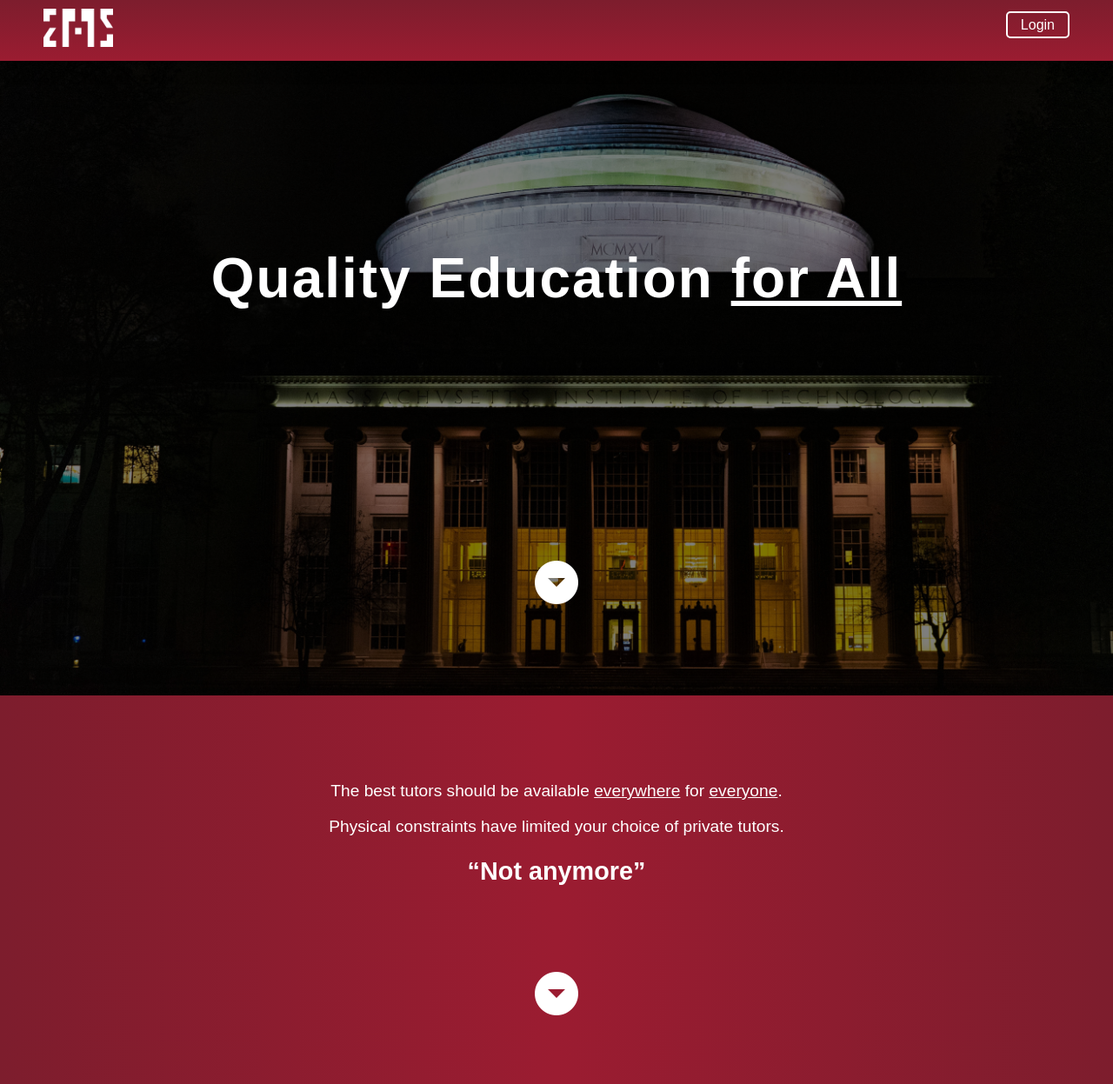
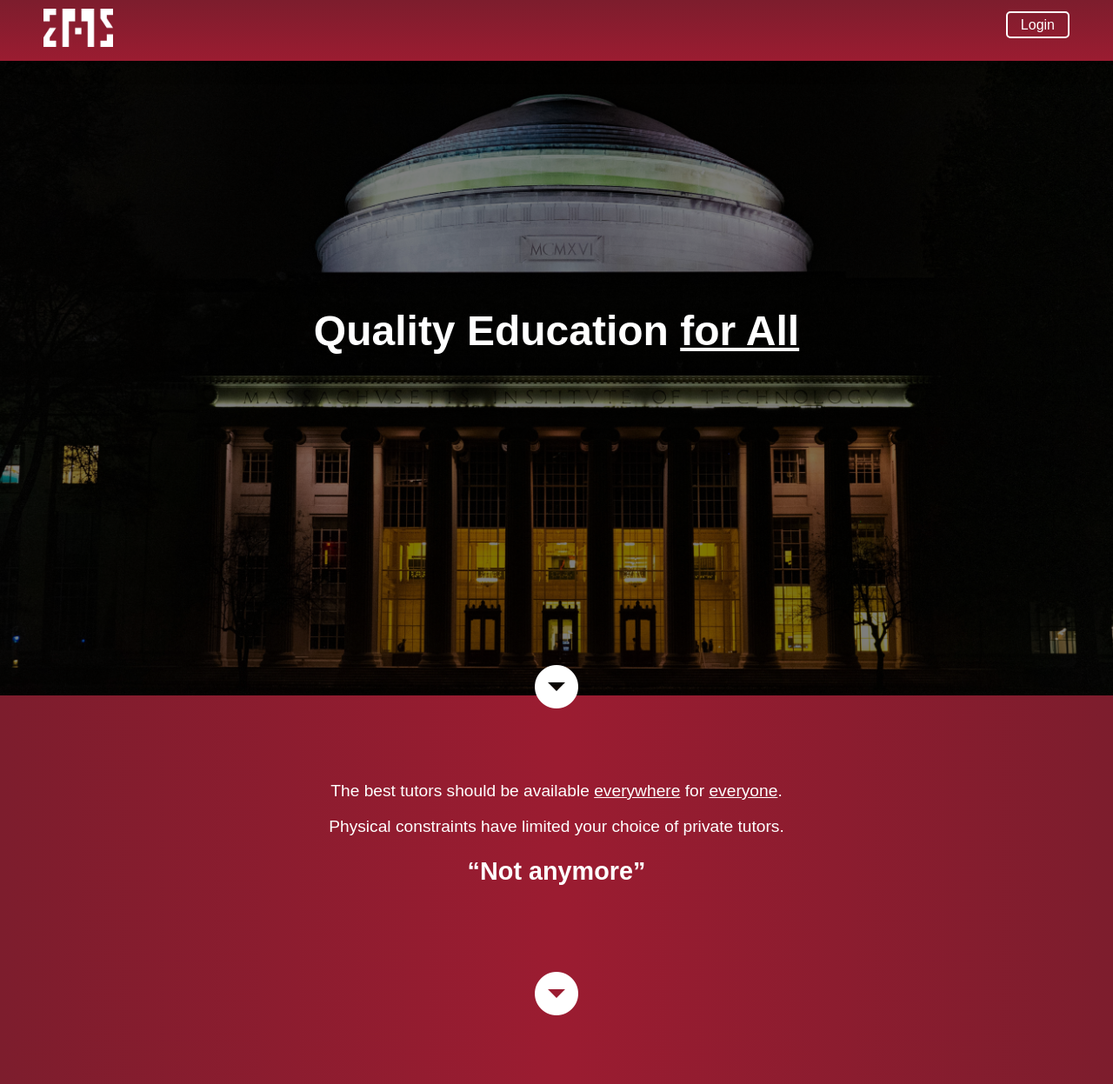
Before and after one commit to Pi-31415/EdTech, a PHP site: page / in a window 1280 px wide. Shown: the top 1247 px of the page at 87% size. Run offline with PHP 8.4, Linux system fonts and the light colour scheme; some libraries are stand-ins or nearby versions; some web fonts are replaced.

Commit message:
MIT clone created

```diff
--- a/css/style.css
+++ b/css/style.css
@@ -208,7 +208,7 @@
   display: flex;
   justify-content: center;
   align-items: center;
-  height: 80vh;
+  height: 95vh;
   padding-left: 15px;
   padding-right: 15px;
   margin-left: auto;
@@ -318,19 +318,22 @@
 #component-banner {
   background-image: url("../img/mit.jpg");
   background-repeat: no-repeat;
-  background-attachment: fixed;
   background-size: cover;
+  background-position: center;
+  background-color: #eeeeee;
   color: #ffffff;
-  font-size: 1.6em;
-  letter-spacing: 2px;
-  background-color: #575e67;
+  width: 100vw;
   height: 100vh;
-  width: 100vw;
   text-align: center;
 }
 
+#component-banner h1, h2, h3, p {
+  margin-left: 20px;
+  margin-right: 20px;
+}
+
 .main_banner {
-  font-size: 2.5em;
+  font-size: 3em;
 }
 
 @media screen and (max-width: 600px) {
@@ -339,7 +342,7 @@
   }
 
   .main_banner {
-    font-size: 1.5em;
+    font-size: 2em;
   }
 }
 #component-banner-overlay {
--- a/css/style.sass
+++ b/css/style.sass
@@ -201,7 +201,7 @@
 	display: flex
 	justify-content: center
 	align-items: center
-	height: 80vh
+	height: 95vh
 	padding-left:15px
 	padding-right:15px
 	margin-left: auto
@@ -297,25 +297,27 @@
 #component-banner
 	background-image: url("../img/mit.jpg")
 	background-repeat: no-repeat
-	background-attachment: fixed
 	background-size: cover
+	background-position: center
+	background-color: $background-white
 	color: $text-white
-	font-size: 1.6em
-	letter-spacing: 2px
-	background-color: $secondary-color
+	width:100vw
 	height:100vh
-	width:100vw
 	text-align: center
 
+#component-banner h1,h2,h3,p
+	margin-left:20px
+	margin-right:20px
+
 .main_banner
-	font-size: 2.5em
+	font-size: 3em
 
 //responsive design for banner
 @media screen and (max-width: 600px)
 	#component-banner
 		background-size: auto 100vh
 	.main_banner
-		font-size: 1.5em
+		font-size: 2em
 
 #component-banner-overlay
 	background: rgba(0, 0, 0, 0.5)
```
Also changed, not shown: 1 other file.
